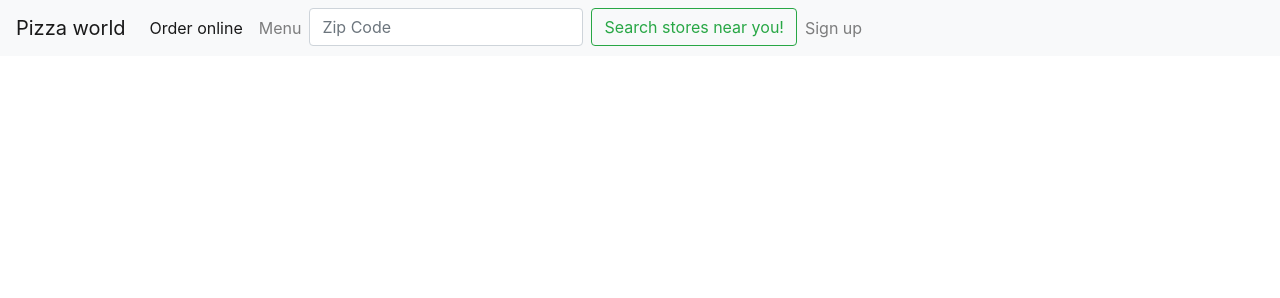
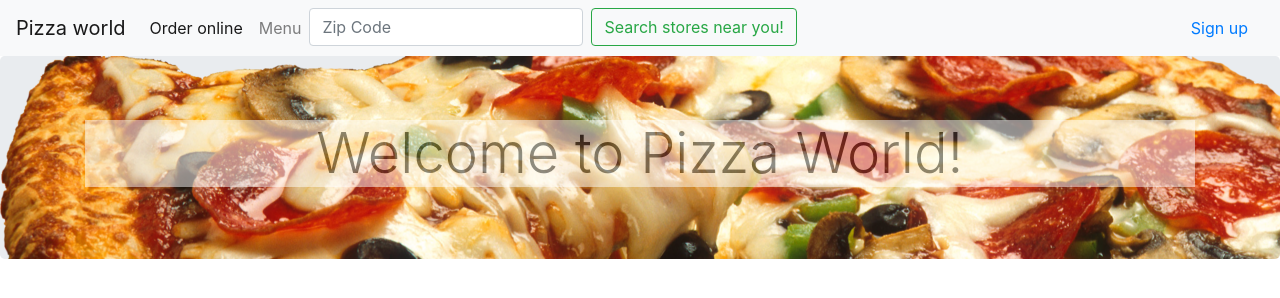
Before and after one commit to waltercsmith/codeup-web-exercises, a plain HTML site: page order-pizza.html in a window 1280 px wide. Drawn offline with nearby package versions, Linux system fonts and the light colour scheme.

Commit message:
Made banner transparent

```diff
--- a/css/custom.css
+++ b/css/custom.css
@@ -0,0 +1,11 @@
+
+.jumbotron {
+    margin: inherit;
+}
+
+h1 {
+    /*width: 100%;*/
+    text-align: center;
+    opacity: .5;
+
+}
--- a/order-pizza.html
+++ b/order-pizza.html
@@ -7,7 +7,7 @@
 
 	<!-- Bootstrap CSS -->
 	<link rel="stylesheet" href="https://maxcdn.bootstrapcdn.com/bootstrap/4.0.0/css/bootstrap.min.css" integrity="sha384-Gn5384xqQ1aoWXA+058RXPxPg6fy4IWvTNh0E263XmFcJlSAwiGgFAW/dAiS6JXm" crossorigin="anonymous">
-
+	<link rel="stylesheet" href="css/custom.css">
 	<title></title>
 </head>
 <body>
@@ -31,31 +31,19 @@
 					<button class="btn btn-outline-success my-2 my-sm-0" type="submit">Search stores near you!</button>
 				</form>
 			</li>
-<!--            <li class="nav-item dropdown">-->
-<!--                <a class="nav-link dropdown-toggle" href="#" id="navbarDropdown" role="button" data-toggle="dropdown" aria-haspopup="true" aria-expanded="false">-->
-<!--                    Dropdown-->
-<!--                </a>-->
-<!--                -->
-<!--&lt;!&ndash;                <div class="dropdown-menu" aria-labelledby="navbarDropdown">&ndash;&gt;-->
-<!--&lt;!&ndash;                    <a class="dropdown-item" href="#">Action</a>&ndash;&gt;-->
-<!--&lt;!&ndash;                    <a class="dropdown-item" href="#">Another action</a>&ndash;&gt;-->
-<!--&lt;!&ndash;                    <div class="dropdown-divider"></div>&ndash;&gt;-->
-<!--&lt;!&ndash;                    <a class="dropdown-item" href="#">Something else here</a>&ndash;&gt;-->
-<!--&lt;!&ndash;                </div>&ndash;&gt;-->
-<!--            </li>-->
-<!--            <li class="nav-item">-->
-<!--                <a class="nav-link disabled" href="#" tabindex="-1" aria-disabled="true">Disabled</a>-->
-<!--            </li>-->
-            <li class="nav-item">
-                <a class="nav-link" href="#">Sign up</a>
-            </li>
+
 		</ul>
-<!--        <form class="form-inline my-2 my-lg-0">-->
-<!--            <input class="form-control mr-sm-2" type="search" placeholder="Zip Code" aria-label="Search">-->
-<!--            <button class="btn btn-outline-success my-2 my-sm-0" type="submit">Search stores near you!</button>-->
-<!--        </form>-->
+
+		<a class="nav-link ml-auto" href="#">Sign up</a>
 	</div>
 </nav>
+	<div class="jumbotron" style="background-image: url(img/pizza.png)">
+            <div class="container container-fluid">
+                <h1 class="display-4 container-light bg-white">Welcome to Pizza World!</h1>
+    <!--            <p class="lead">This is a modified jumbotron that occupies the entire horizontal space of its parent.</p>-->
+            </div>
+	</div>
+
 
 <!-- Optional JavaScript -->
 <!-- jQuery first, then Popper.js, then Bootstrap JS -->
```
Also changed, not shown: img/pizza.png (added). Lines whose indentation alone changed are shown as unchanged.
